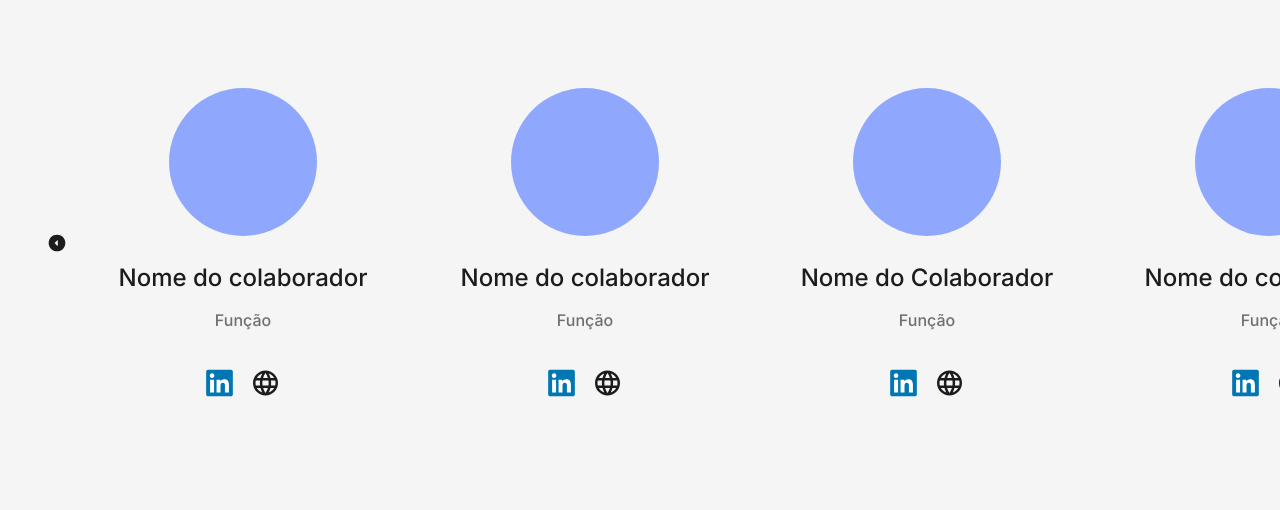
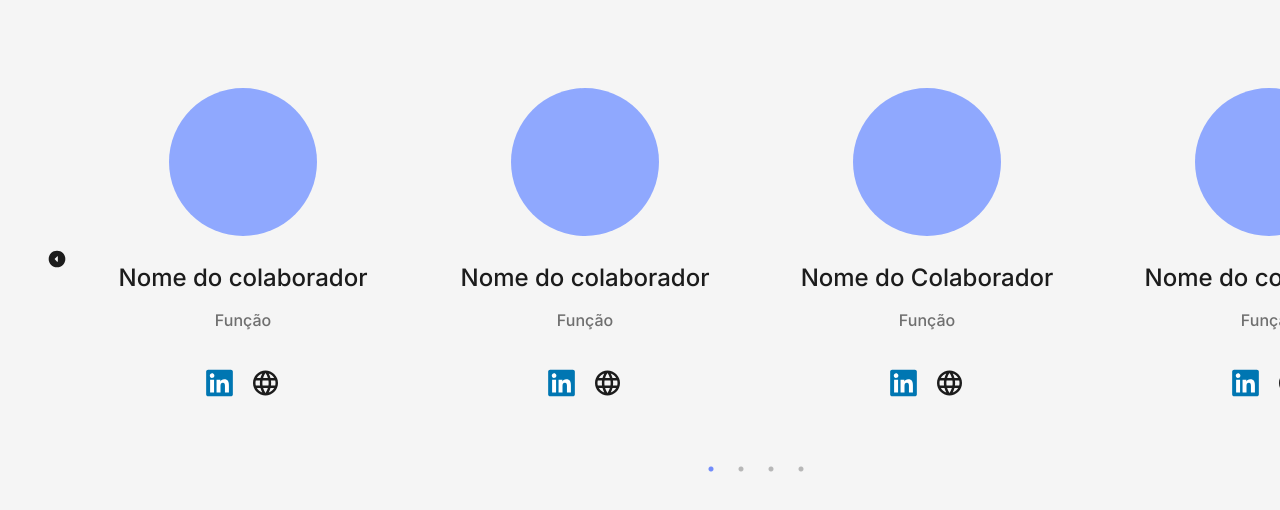
Before and after one commit to Daniel-san8/Glicare, a Next.js app in the folder Glicare/: page / in a window 1280 px wide. Shown: the part 1034-1544 px from the top of the page. Built offline with nearby package versions, Linux system fonts and the light colour scheme.

Commit message:
Customizado o dot do carrossel

```diff
--- a/Glicare/src/app/components/data/collaborators.json
+++ b/Glicare/src/app/components/data/collaborators.json
@@ -1,48 +1,49 @@
 [
     {
+      "id": 1,
       "nome": "Nome do colaborador",
       "funcao": "Função",
       "linkedin": "linkedin",
       "web": "portfólio"
     },
     {
+      "id": 2,
       "nome": "Nome do colaborador",
       "funcao": "Função",
       "linkedin": "linkedin",
       "web": "portfólio"
     },
     {
+      "id": 3,
       "nome": "Nome do Colaborador",
       "funcao": "Função",
       "linkedin": "linkedin",
       "web": "portfólio"
     },
     {
+      "id": 4,
       "nome": "Nome do colaborador",
       "funcao": "Função",
       "linkedin": "linkedin",
       "web": "portfólio"
     },
     {
+      "id": 5,
       "nome": "Nome do colaborador",
       "funcao": "Função",
       "linkedin": "linkedin",
       "web": "portfólio"
     },
     {
+      "id": 6,
       "nome": "Nome do colaborador",
       "funcao": "Função",
       "linkedin": "linkedin",
       "web": "portfólio"
     },
     {
+      "id": 7,
       "nome": "Nome do Colaborador",
-      "funcao": "Função",
-      "linkedin": "linkedin",
-      "web": "portfólio"
-    },
-    {
-      "nome": "Nome do colaborador",
       "funcao": "Função",
       "linkedin": "linkedin",
       "web": "portfólio"
--- a/Glicare/src/app/components/who_we_are.tsx
+++ b/Glicare/src/app/components/who_we_are.tsx
@@ -1,9 +1,8 @@
 "use client";
 import React from "react";
-import Slider from 'react-slick';
+import Slider from "react-slick";
 
-
-import Colaborators from "@/app/components/data/collaborators.json"
+import Colaborators from "@/app/components/data/collaborators.json";
 import IconMovePageRight from "@/public/svg/icon-move-page-right";
 import IconMovePageLeft from "@/public/svg/icon-move-page-left";
 import IconEllipsePhoto from "@/public/svg/icon-ellipse-photo";
@@ -11,14 +10,14 @@ import IconLinkedin from "@/public/svg/icon-linkedin";
 import IconWeb from "@/public/svg/icon-web";
 
 export default function WhoWeAre() {
-
   const settings = {
-    infinite: true,
+    infinite: false,
     speed: 500,
     slidesToShow: 4,
     slidesToScroll: 1,
-    nextArrow: <IconMovePageRight className="slick-arrow right-arrow"/>,
-    prevArrow: <IconMovePageLeft className="slick-arrow left-arrow"/>,
+    nextArrow: <IconMovePageRight className="slick-arrow right-arrow" />,
+    prevArrow: <IconMovePageLeft className="slick-arrow left-arrow" />,
+    dots: true,
     responsive: [
       {
         breakpoint: 768,
@@ -33,23 +32,30 @@ export default function WhoWeAre() {
   return (
     <section className="w-1440 h-5883 bg-primary-gray pl-6">
       <div className="text-left px-6">
-            <h2  className="text-dark text-28 font-medium">Quem somos</h2>
+        <h2 className="text-dark text-28 font-medium">Quem somos</h2>
         <p className="text-gray text-xl font-normal mt-6 w-full max-w-700">
-              Nós somos o Time Laranja, uma equipe de voluntários do projeto Pipoca Ágil,
-              que projetamos e desenvolvemos o Glicare.
+          Nós somos o Time Laranja, uma equipe de voluntários do projeto Pipoca
+          Ágil, que projetamos e desenvolvemos o Glicare.
         </p>
       </div>
 
       <div className="mt-16 ml-12">
         <Slider {...settings}>
-          {Colaborators.map((colaborator, index) => (
-            <div key={index} className="flex flex-col items-center justify-center p-6">
+          {Colaborators.map((colaborator) => (
+            <div
+              key={colaborator.id}
+              className="flex flex-col items-center justify-center p-6"
+            >
               <div className="flex items-center justify-center space-x-4">
                 <IconEllipsePhoto />
               </div>
-              <h3 className="text-dark text-center text-2xl font-medium leading-normal mt-6">{colaborator.nome}</h3>
-              <p className="text-gray text-center text-base font-medium leading-normal mt-3">{colaborator.funcao}</p>
-              <div className="flex items-center justify-center space-x-4 mt-36">
+              <h3 className="text-dark text-center text-2xl font-medium leading-normal mt-6">
+                {colaborator.nome}
+              </h3>
+              <p className="text-gray text-center text-base font-medium leading-normal mt-3">
+                {colaborator.funcao}
+              </p>
+              <div className="flex items-center justify-center space-x-4 mt-36 mb-8">
                 <a href={colaborator.linkedin} target="_blank" rel="noopener noreferrer">
                   <IconLinkedin />
                 </a>
--- a/Glicare/src/app/globals.css
+++ b/Glicare/src/app/globals.css
@@ -36,3 +36,15 @@ body {
 .text-blue {
   color: var(--text-blue);
 }
+
+
+.slick-dots li button:before {
+  font-size: 12px;
+  color: var(--text-gray);
+  opacity: 0.5;
+}
+
+.slick-dots li.slick-active button:before {
+  color: var(--primary) !important;
+  opacity: 1;
+}
```
Lines whose indentation alone changed are shown as unchanged.
